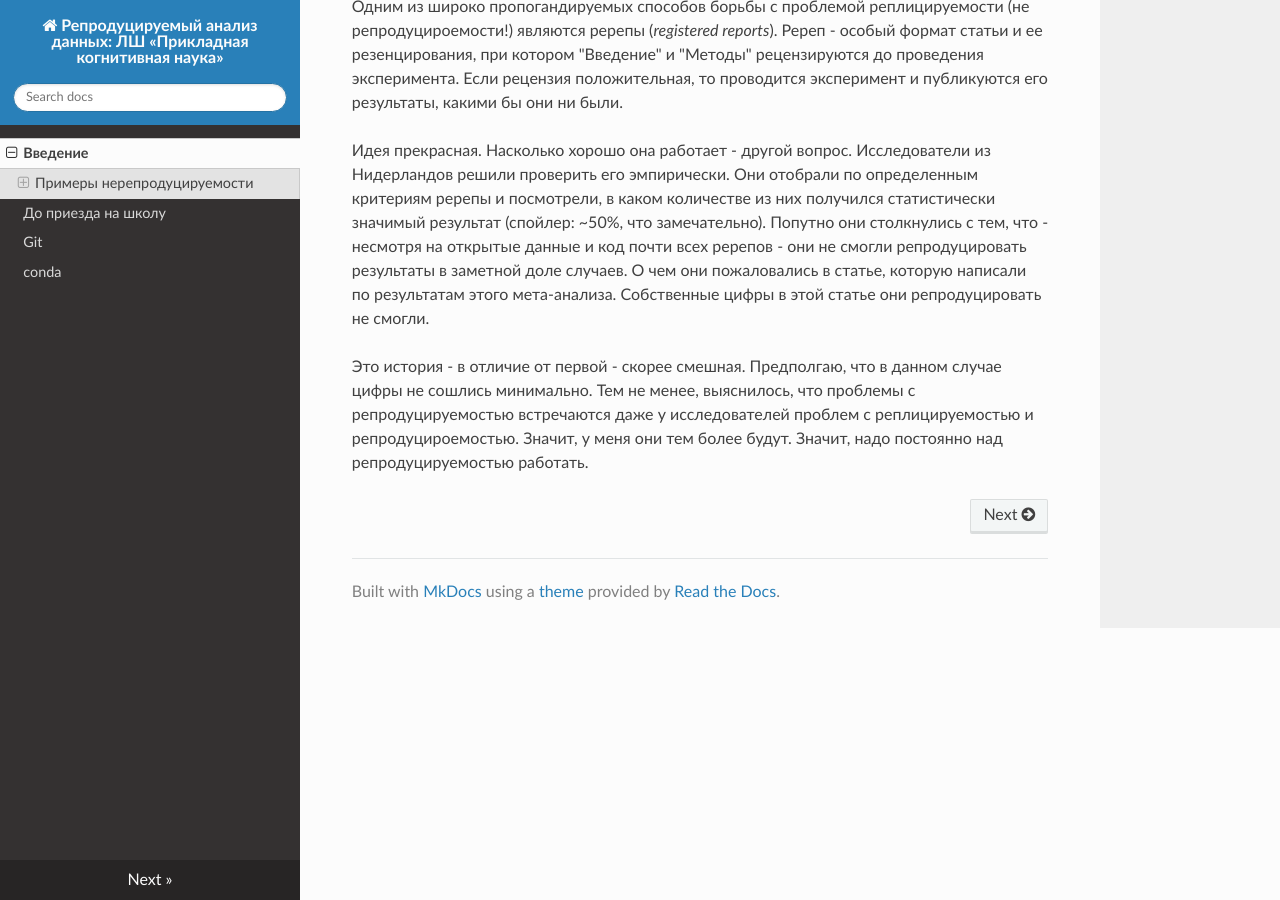
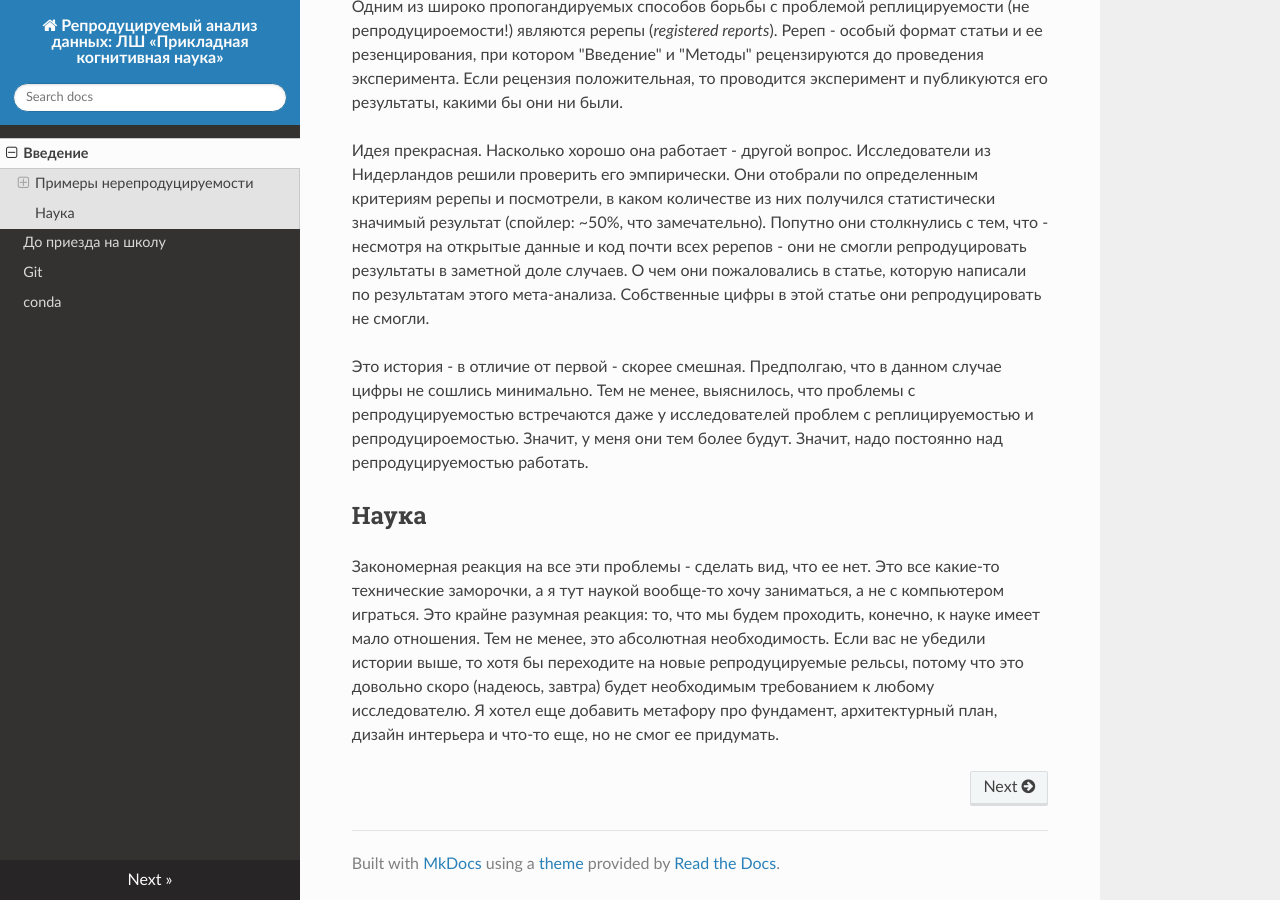
Before and after one commit to kalenkovich/reproducible-data-analysis, an MkDocs documentation site: the page built from website/docs/index.md, in a window 1280 px wide and 900 px high, scrolled down 1929 px. Built offline with MkDocs 1.6.1, drawn with Linux system fonts in a browser that asks for light colours; nearby versions of some CDN libraries.

Commit message:
added "yes, it is not science"

```diff
--- a/website/docs/index.md
+++ b/website/docs/index.md
@@ -78,3 +78,12 @@
 Тем не менее, выяснилось, что проблемы с репродуцируемостью встречаются даже у исследователей проблем с реплицируемостью и репродуцироемостью.
 Значит, у меня они тем более будут.
 Значит, надо постоянно над репродуцируемостью работать.
+
+## Наука
+
+Закономерная реакция на все эти проблемы - сделать вид, что ее нет.
+Это все какие-то технические заморочки, а я тут наукой вообще-то хочу заниматься, а не с компьютером играться.
+Это крайне разумная реакция: то, что мы будем проходить, конечно, к науке имеет мало отношения.
+Тем не менее, это абсолютная необходимость.
+Если вас не убедили истории выше, то хотя бы переходите на новые репродуцируемые рельсы, потому что это довольно скоро (надеюсь, завтра) будет необходимым требованием к любому исследователю.
+Я хотел еще добавить метафору про фундамент, архитектурный план, дизайн интерьера и что-то еще, но не смог ее придумать.
```
